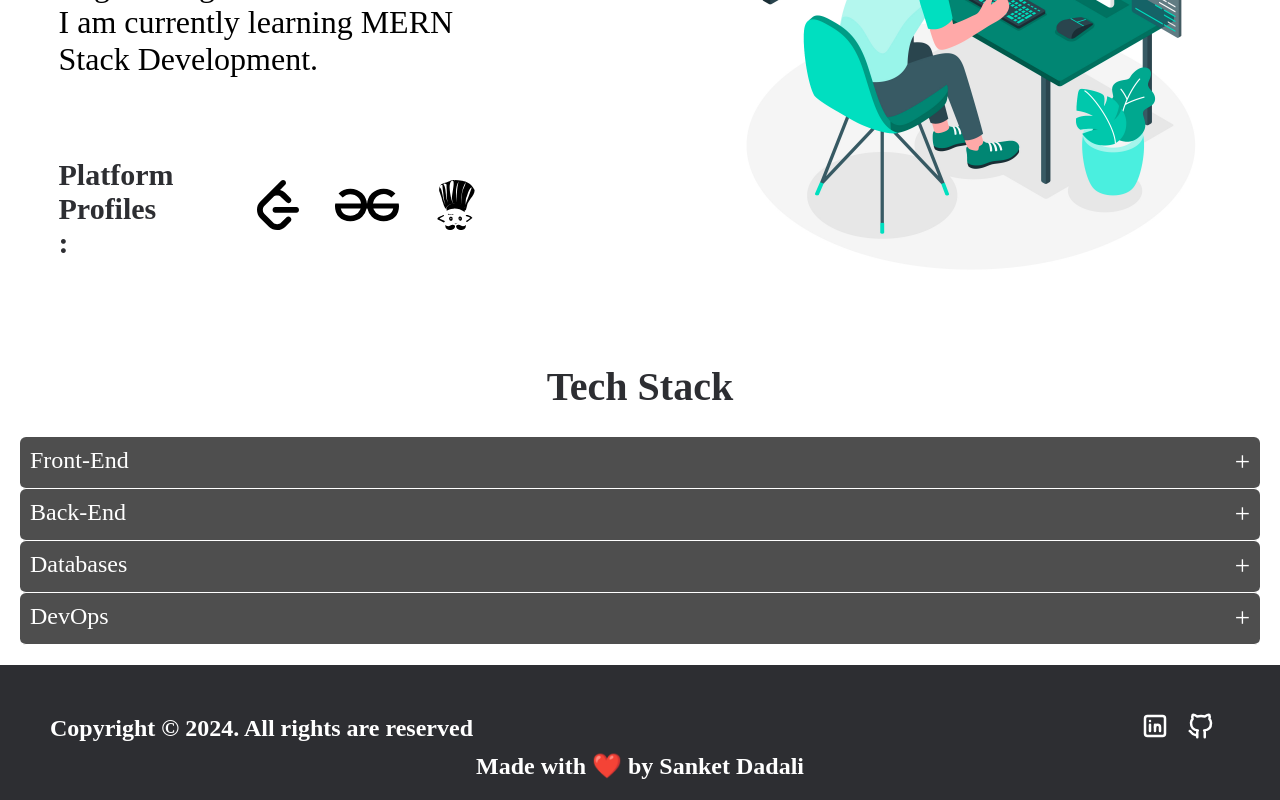
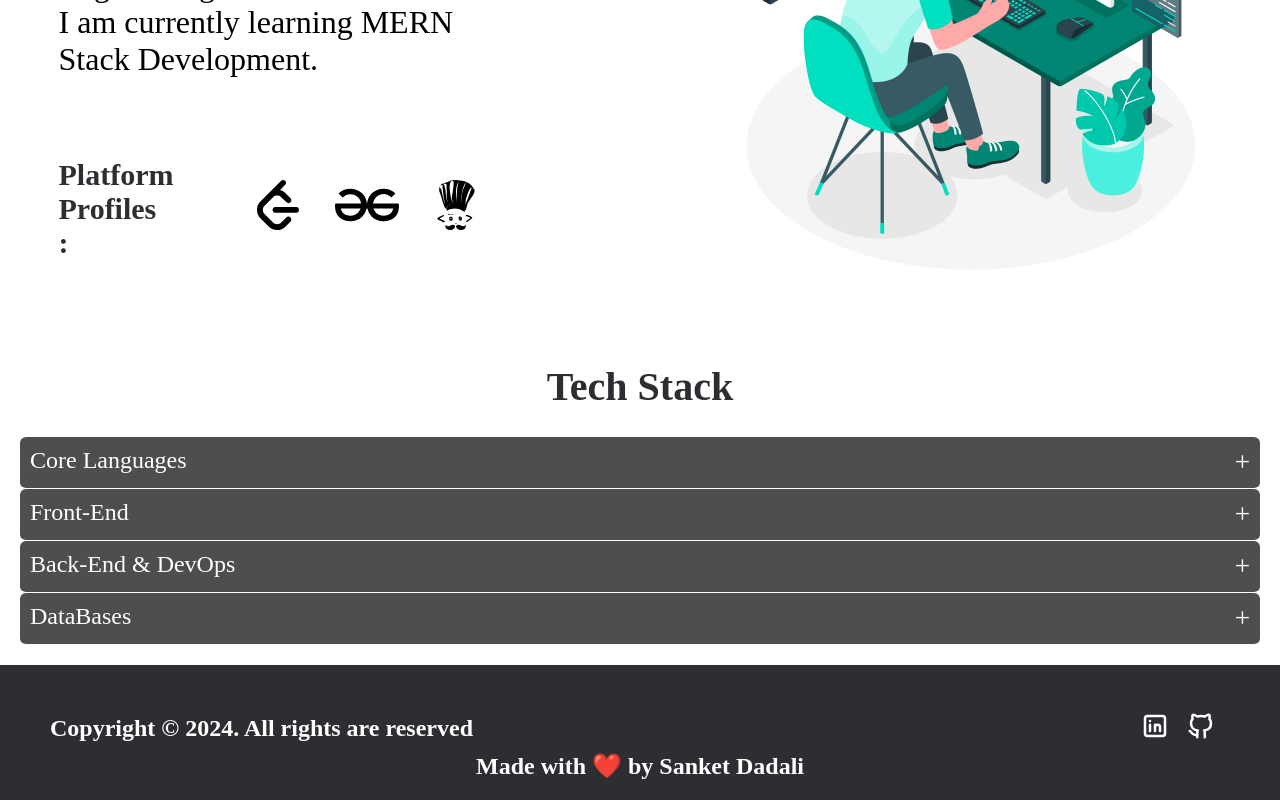
Before and after one commit to poseidonsanket/portfolio, a React (Vite) app: page / in a window 1280 px wide. Shown: the part 1226-2026 px from the top of the page. Built offline with nearby package versions, Linux system fonts and the light colour scheme.

Commit message:
Accordian Updated

```diff
--- a/src/components/TechStack.jsx
+++ b/src/components/TechStack.jsx
@@ -5,41 +5,47 @@ const TechStack = () => {
   const [frontEnd, setFrontEnd] = useState(false);
   const [backEnd, setBackEnd] = useState(false);
   const [database, setDatabase] = useState(false);
-  const [devops, setDevops] = useState(false);
+  const [core, setCore] = useState(false);
   return (
     <div className="tech-main">
       <h1 className="tech-heading">Tech Stack</h1>
       <div className="tech-accordian-main">
         <div>
-          <div className="tech-accordian" onClick={()=> setFrontEnd(!frontEnd)}>
+          <div className="tech-accordian" onClick={() => setCore(!core)}>
+            <span>Core Languages</span>
+            <span style={{ fontSize: "1.7rem" }}>{core ? "-" : "+"}</span>
+          </div>
+          {core && <p>Still Learning 🥲</p>}
+        </div>
+
+        <div>
+          <div
+            className="tech-accordian"
+            onClick={() => setFrontEnd(!frontEnd)}
+          >
             <span>Front-End</span>
-            <span style={{fontSize: "1.7rem"}}>{frontEnd?"-":"+"}</span>
+            <span style={{ fontSize: "1.7rem" }}>{frontEnd ? "-" : "+"}</span>
           </div>
           {frontEnd && <p>Still Learning 🥲</p>}
         </div>
 
         <div>
-          <div className="tech-accordian" onClick={()=> setBackEnd(!backEnd)}>
-            <span>Back-End</span>
-            <span style={{fontSize: "1.7rem"}}>{backEnd?"-":"+"}</span>
+          <div className="tech-accordian" onClick={() => setBackEnd(!backEnd)}>
+            <span>Back-End & DevOps</span>
+            <span style={{ fontSize: "1.7rem" }}>{backEnd ? "-" : "+"}</span>
           </div>
           {backEnd && <p>Still Learning 🥲</p>}
         </div>
 
         <div>
-          <div className="tech-accordian" onClick={()=> setDatabase(!database)}>
-            <span>Databases</span>
-            <span style={{fontSize: "1.7rem"}}>{database?"-":"+"}</span>
+          <div
+            className="tech-accordian"
+            onClick={() => setDatabase(!database)}
+          >
+            <span>DataBases</span>
+            <span style={{ fontSize: "1.7rem" }}>{database ? "-" : "+"}</span>
           </div>
           {database && <p>Still Learning 🥲</p>}
-        </div>
-
-        <div>
-          <div className="tech-accordian" onClick={()=> setDevops(!devops)}>
-            <span>DevOps</span>
-            <span style={{fontSize: "1.7rem"}}>{devops?"-":"+"}</span>
-          </div>
-          {devops && <p style={{display: "flex", justifyContent: "center" , fontSize:"1.5rem"}}>Still Learning 🥲</p>}
         </div>
       </div>
     </div>
```
